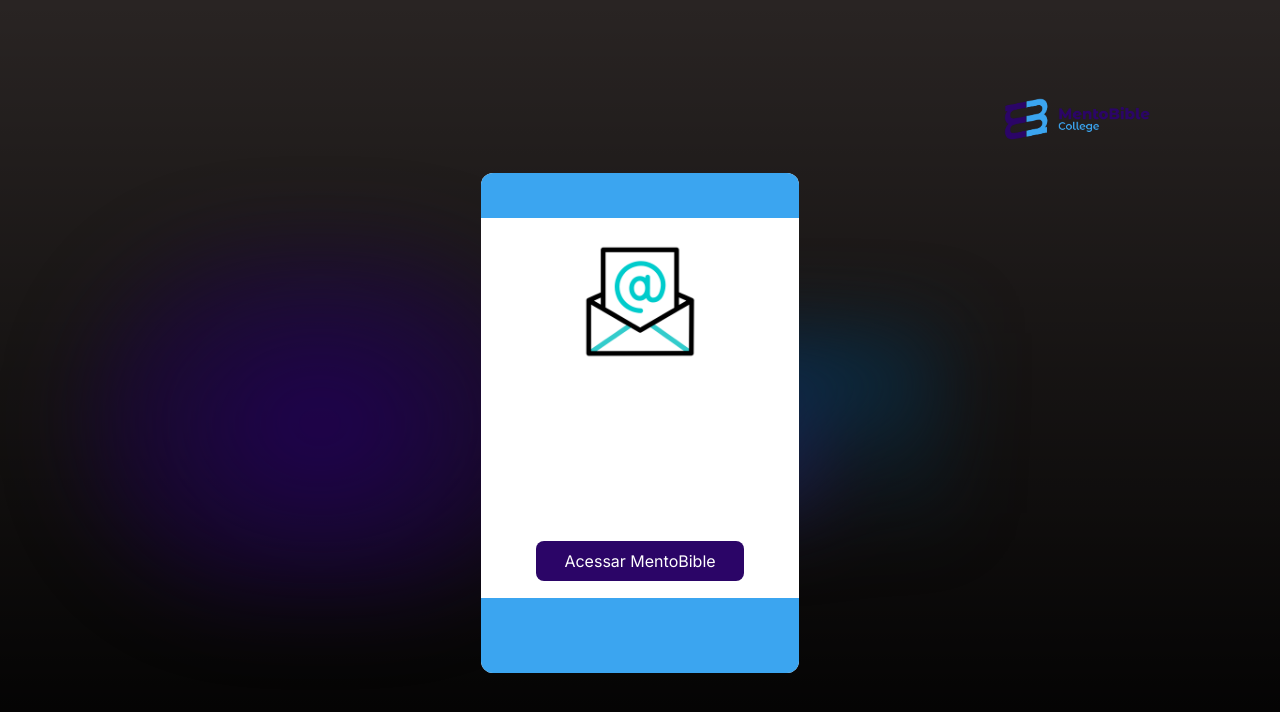
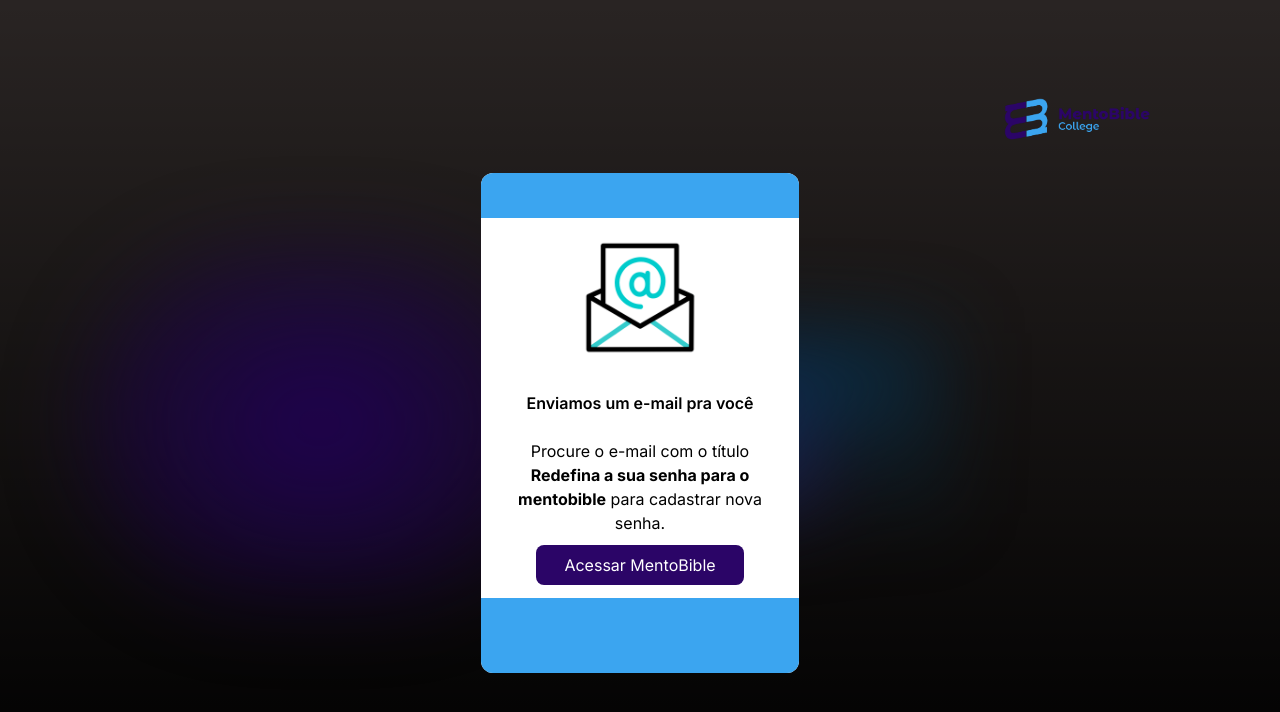
Before and after one commit to ericbraz/MentoBible, a Next.js app: page /email-reset-password in a window 1280 px wide. Shown: the top 712 px of the page. Built offline with nearby package versions, Linux system fonts and the light colour scheme.

Commit message:
Making text visible in email forms layout

```diff
--- a/src/app/(loginForms)/(emailForms)/email-reset-password/page.tsx
+++ b/src/app/(loginForms)/(emailForms)/email-reset-password/page.tsx
@@ -2,6 +2,7 @@
    return (
       <>
          <h2 className='text-base font-semibold px-5 pt-2'>Enviamos um e-mail pra você</h2>
+         <br />
          <p>
             Procure o e-mail com o título <strong>Redefina a sua senha para o mentobible</strong>{' '}
             para cadastrar nova senha.
--- a/src/app/(loginForms)/(emailForms)/layout.tsx
+++ b/src/app/(loginForms)/(emailForms)/layout.tsx
@@ -9,12 +9,11 @@
             <Image
                src='/email.gif'
                alt='Open E-mail Icon'
-               className='dark:invert'
                width={150}
                height={36}
                priority
             />
-            <p className='text-center px-5'>{children}</p>
+            <p className='text-center text-black px-5'>{children}</p>
             <Link href='/login' className='bg-[--darker-blue] text-white px-7 py-2 rounded-lg mb-2'>
                Acessar MentoBible
             </Link>
```
